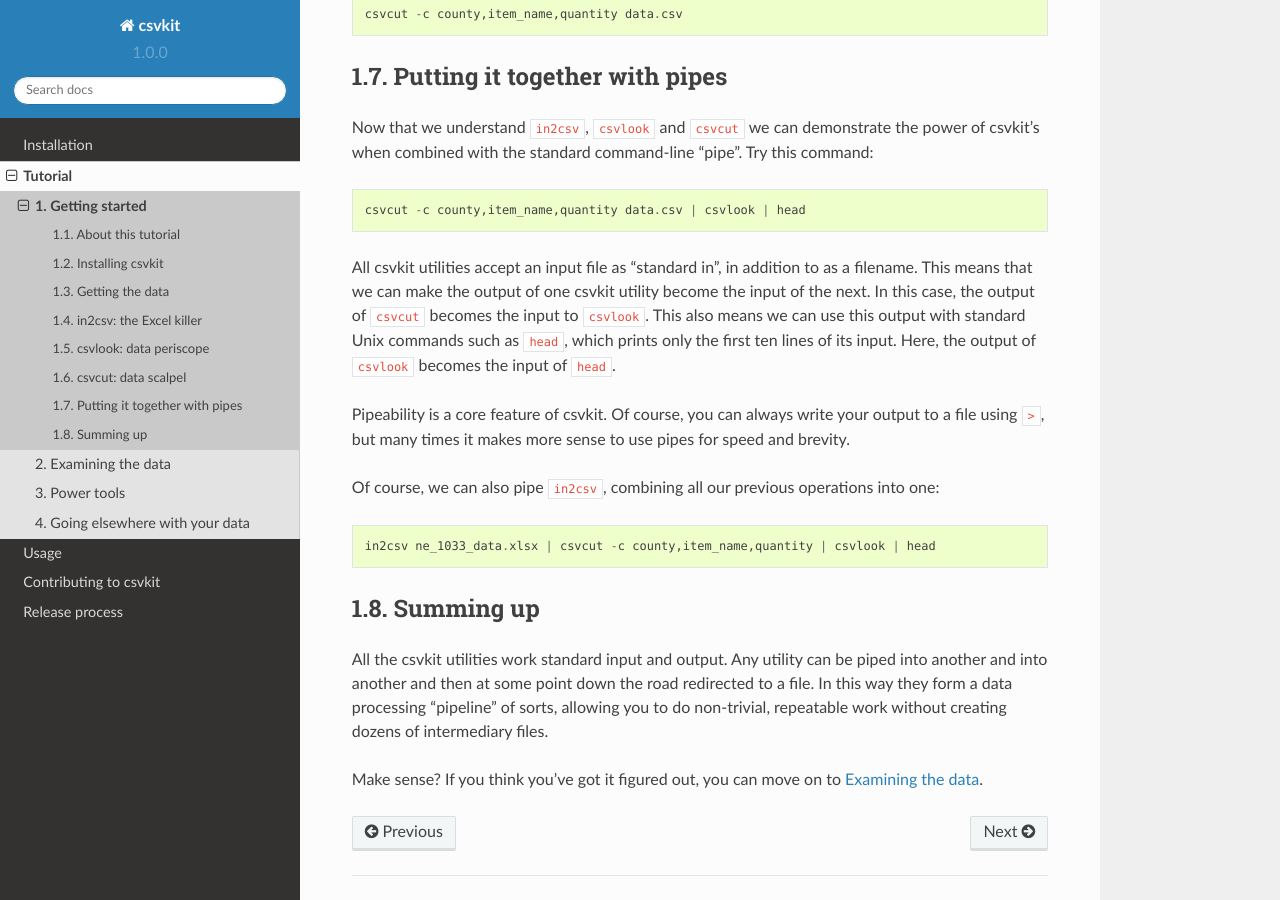
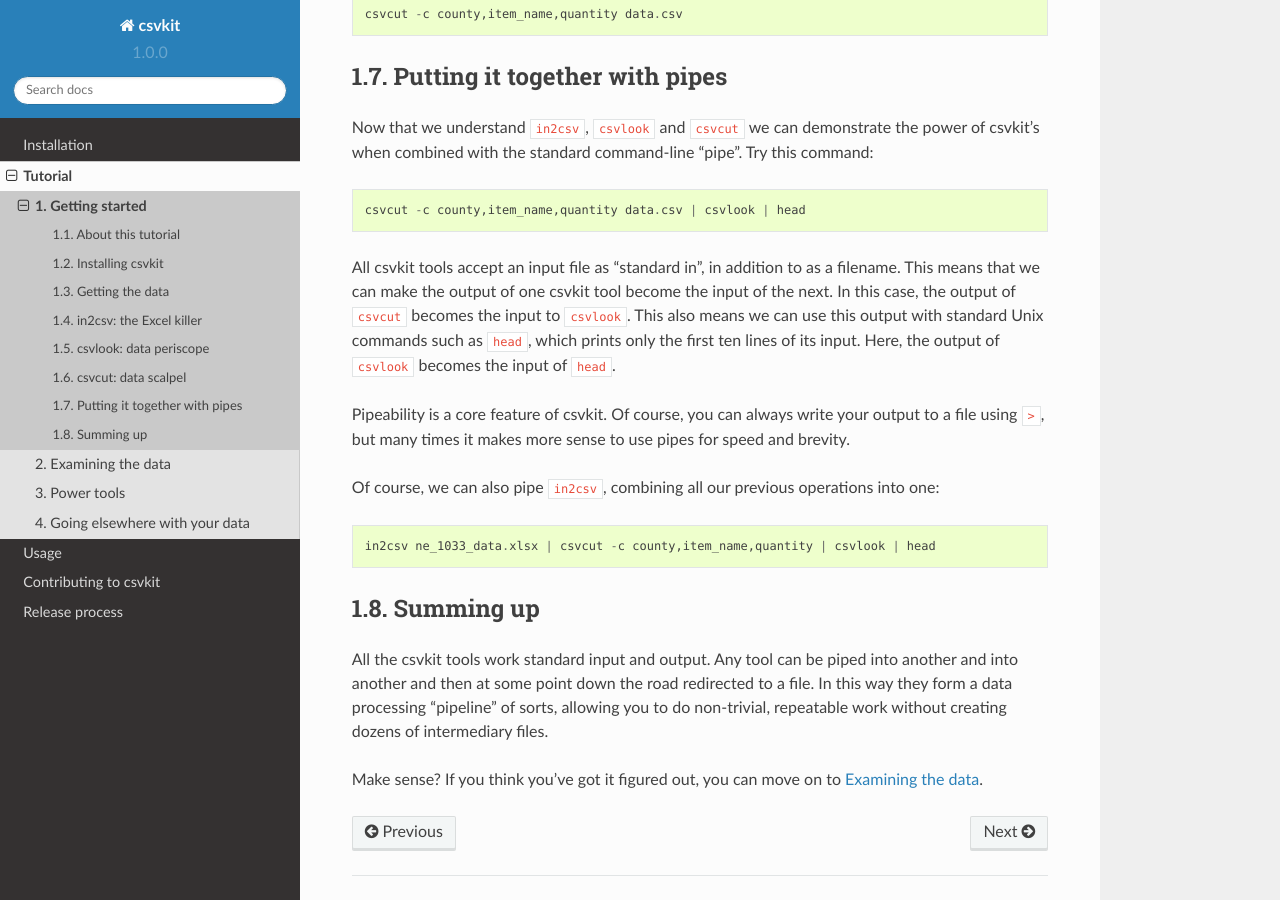
Before and after one commit to wireservice/csvkit, a Sphinx documentation site: the page built from docs/tutorial/1_getting_started.rst, in a window 1280 px wide and 900 px high, scrolled down 2665 px. Built offline with Sphinx 7.4.7 and the Read the Docs theme 2.0.0, drawn with Linux system fonts in a browser that asks for light colours; some of the changed text lies outside the part shown.

Commit message:
Consistent use of "tool" (instead of inconsistent mix of "tool" and "utility")

```diff
--- a/README.rst
+++ b/README.rst
@@ -26,9 +26,9 @@
     :target: https://pypi.python.org/pypi/csvkit
     :alt: Support Python versions
 
-csvkit is a suite of utilities for converting to and working with CSV, the king of tabular file formats.
+csvkit is a suite of command-line tools for converting to and working with CSV, the king of tabular file formats.
 
-It is inspired by pdftk, gdal and the original csvcut utility by Joe Germuska and Aaron Bycoffe.
+It is inspired by pdftk, gdal and the original csvcut tool by Joe Germuska and Aaron Bycoffe.
 
 Important links:
 
--- a/docs/scripts/csvlook.rst
+++ b/docs/scripts/csvlook.rst
@@ -34,6 +34,6 @@
 
     csvlook examples/testfixed_converted.csv
 
-This utility is especially useful as a final operation when piping through other utilities::
+This tool is especially useful as a final operation when piping through other tools::
 
     csvcut -c 9,1 examples/realdata/FY09_EDU_Recipients_by_State.csv | csvlook
--- a/docs/scripts/csvpy.rst
+++ b/docs/scripts/csvpy.rst
@@ -22,7 +22,7 @@
       -h, --help            show this help message and exit
       --dict                Use a CSV DictReader instead of a normal reader.
 
-This utility will automatically use the IPython shell if it is installed, otherwise it will use the running Python shell.
+This tool will automatically use the IPython shell if it is installed, otherwise it will use the running Python shell.
 
 .. note::
 
--- a/docs/tutorial/1_getting_started.rst
+++ b/docs/tutorial/1_getting_started.rst
@@ -5,7 +5,7 @@
 About this tutorial
 ===================
 
-There is no better way to learn how to use a new tool than to see it applied in a real world situation. This tutorial will explain the workings of most of the csvkit utilities (including some nifty tricks) in the context of analyzing a real dataset.
+There is no better way to learn how to use a new tool than to see it applied in a real world situation. This tutorial will explain the workings of most of the csvkit tools (including some nifty tricks) in the context of analyzing a real dataset.
 
 The data will be using is a subset of the United States Defense Logistic Agency Law Enforcement Support Office's (LESO) 1033 Program dataset, which describes how surplus military arms have been distributed to local police forces. This data was widely cited in the aftermath of the Ferguson, Missouri protests. The particular data we are using comes from an `NPR report <http://www.npr.org/2014/09/02/342494225/mraps-and-bayonets-what-we-know-about-the-pentagons-1033-program>`_ analyzing the data.
 
@@ -43,7 +43,7 @@
 
     in2csv ne_1033_data.xlsx
 
-You should see a CSV version of the data dumped into your terminal. All csvkit utilities write to the terminal output ("standard out") by default. This isn't very useful, so let's write it to a file instead::
+You should see a CSV version of the data dumped into your terminal. All csvkit tools write to the terminal output ("standard out") by default. This isn't very useful, so let's write it to a file instead::
 
     in2csv ne_1033_data.xlsx > data.csv
 
@@ -98,7 +98,7 @@
 
     csvcut -c county,item_name,quantity data.csv | csvlook | head
 
-All csvkit utilities accept an input file as "standard in", in addition to as a filename. This means that we can make the output of one csvkit utility become the input of the next. In this case, the output of ``csvcut`` becomes the input to ``csvlook``. This also means we can use this output with standard Unix commands such as ``head``, which prints only the first ten lines of its input. Here, the output of ``csvlook`` becomes the input of ``head``.
+All csvkit tools accept an input file as "standard in", in addition to as a filename. This means that we can make the output of one csvkit tool become the input of the next. In this case, the output of ``csvcut`` becomes the input to ``csvlook``. This also means we can use this output with standard Unix commands such as ``head``, which prints only the first ten lines of its input. Here, the output of ``csvlook`` becomes the input of ``head``.
 
 Pipeability is a core feature of csvkit. Of course, you can always write your output to a file using ``>``, but many times it makes more sense to use pipes for speed and brevity.
 
@@ -109,6 +109,6 @@
 Summing up
 ==========
 
-All the csvkit utilities work standard input and output. Any utility can be piped into another and into another and then at some point down the road redirected to a file. In this way they form a data processing "pipeline" of sorts, allowing you to do non-trivial, repeatable work without creating dozens of intermediary files.
+All the csvkit tools work standard input and output. Any tool can be piped into another and into another and then at some point down the road redirected to a file. In this way they form a data processing "pipeline" of sorts, allowing you to do non-trivial, repeatable work without creating dozens of intermediary files.
 
 Make sense? If you think you've got it figured out, you can move on to :doc:`2_examining_the_data`.
--- a/setup.py
+++ b/setup.py
@@ -21,7 +21,7 @@
 setup(
     name='csvkit',
     version='1.0.0',
-    description='A library of utilities for working with CSV, the king of tabular file formats.',
+    description='A suite of command-line tools for working with CSV, the king of tabular file formats.',
     long_description=open('README.rst').read(),
     author='Christopher Groskopf',
     author_email='chrisgroskopf@gmail.com',
```
Also changed, not shown: docs/common_arguments.rst (+5 -5 lines), 1 other file.
